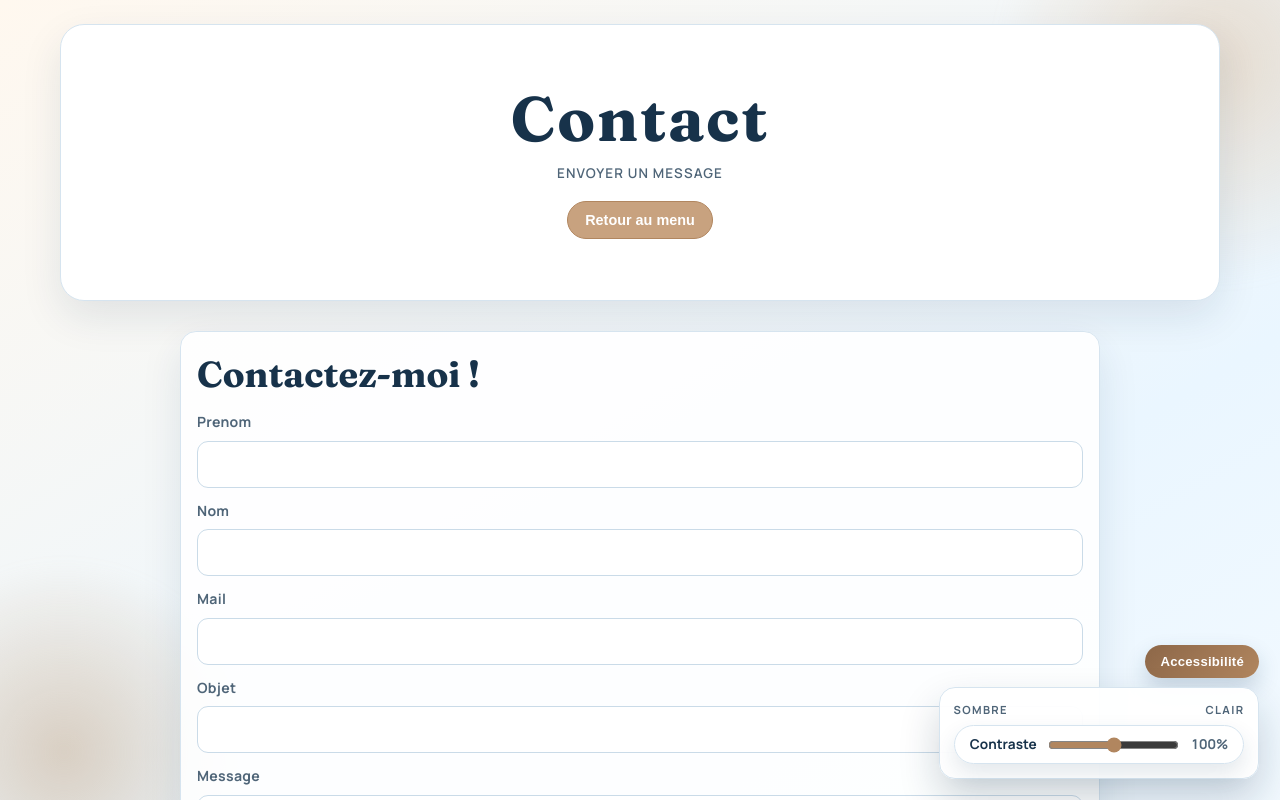
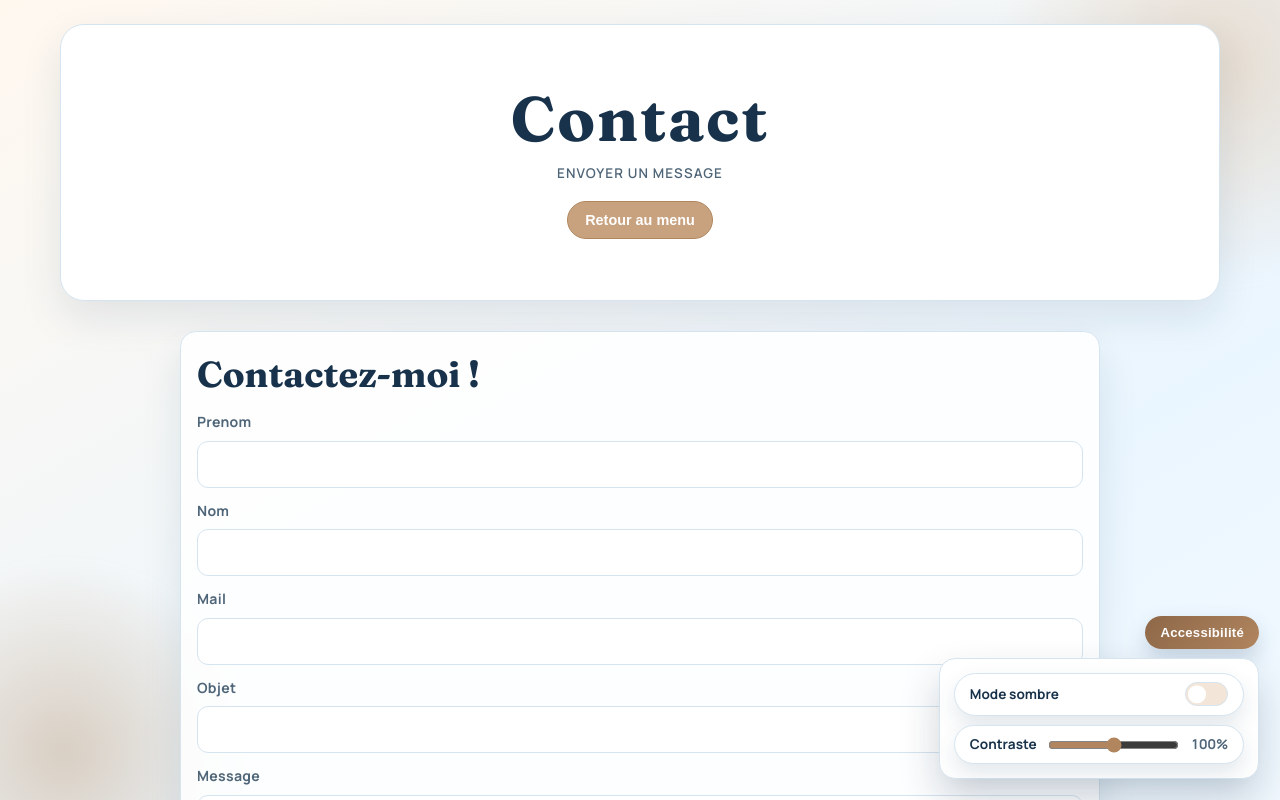
Before and after one commit to XBanditxPandaX/photo_project, a React (Vite) app in the folder frontend/: page /contact in a window 1280 px wide. Both pictures are taken after a click on the button "Accessibilité". Shown: the top 800 px of the page. Built offline with nearby package versions, Linux system fonts and the light colour scheme; no server answers.

Commit message:
feat : ajout du mode sombre persistant + adaptation en fonction des paramètres du navigateur

```diff
--- a/frontend/src/App.css
+++ b/frontend/src/App.css
@@ -6,9 +6,13 @@
   --bg-bottom: #f8fcff;
   --surface: #ffffff;
   --surface-soft: #f5f9fc;
+  --surface-card: rgba(255, 255, 255, 0.86);
+  --surface-card-soft: rgba(255, 255, 255, 0.8);
   --text-primary: #17324a;
   --text-secondary: #4f6578;
   --border-soft: #d6e4ef;
+  --border-card: #d9e7f1;
+  --border-card-soft: #c6dae8;
   --accent: #b1865f;
   --accent-light: #c8a27f;
   --accent-strong: #8d6748;
@@ -23,6 +27,31 @@
   --radius-sm: 10px;
   --contrast-level: 1;
   --brightness-level: 1;
+  color-scheme: light;
+}
+
+:root[data-theme='dark'] {
+  --bg-top: #1d1712;
+  --bg-mid: #231b14;
+  --bg-bottom: #2b2219;
+  --surface: #2a211a;
+  --surface-soft: #342820;
+  --surface-card: rgba(42, 33, 26, 0.94);
+  --surface-card-soft: rgba(56, 43, 33, 0.92);
+  --text-primary: #f4e8da;
+  --text-secondary: #ccb59d;
+  --border-soft: #5d4938;
+  --border-card: #7a624d;
+  --border-card-soft: #8d735b;
+  --accent: #b58b66;
+  --accent-light: #c7a27f;
+  --accent-strong: #946f50;
+  --accent-soft: #49382b;
+  --accent-cool: #d2b292;
+  --danger: #ff8f8f;
+  --shadow-soft: 0 16px 40px rgba(0, 0, 0, 0.42);
+  --shadow-hover: 0 22px 44px rgba(0, 0, 0, 0.5);
+  color-scheme: dark;
 }
 
 * {
@@ -140,17 +169,6 @@ body::after {
   transform: translateY(-1px);
 }
 
-.accessibility-labels {
-  width: 100%;
-  display: flex;
-  justify-content: space-between;
-  font-size: 0.7rem;
-  font-weight: 700;
-  letter-spacing: 0.12em;
-  text-transform: uppercase;
-  color: var(--text-secondary);
-}
-
 .accessibility-slider {
   display: grid;
   grid-template-columns: auto 1fr auto;
@@ -159,13 +177,60 @@ body::after {
   padding: 0.55rem 0.95rem;
   border-radius: 999px;
   border: 1px solid var(--border-soft);
-  background: rgba(255, 255, 255, 0.9);
+  background: var(--surface);
   box-shadow: 0 10px 22px rgba(26, 66, 102, 0.12);
   font-size: 0.85rem;
   font-weight: 700;
   color: var(--text-primary);
   width: 100%;
   min-width: 0;
+}
+
+.accessibility-toggle {
+  display: flex;
+  justify-content: space-between;
+  align-items: center;
+  gap: 0.85rem;
+  padding: 0.55rem 0.95rem;
+  border-radius: 999px;
+  border: 1px solid var(--border-soft);
+  background: var(--surface);
+  box-shadow: 0 10px 22px rgba(26, 66, 102, 0.12);
+  font-size: 0.85rem;
+  font-weight: 700;
+  color: var(--text-primary);
+}
+
+.accessibility-switch {
+  width: 2.7rem;
+  height: 1.5rem;
+  border: 1px solid var(--border-soft);
+  border-radius: 999px;
+  background: var(--accent-soft);
+  cursor: pointer;
+  position: relative;
+  transition: background 0.2s ease, border-color 0.2s ease;
+}
+
+.accessibility-switch-thumb {
+  position: absolute;
+  top: 50%;
+  left: 0.14rem;
+  width: 1.1rem;
+  height: 1.1rem;
+  border-radius: 50%;
+  background: #ffffff;
+  transform: translateY(-50%);
+  transition: transform 0.2s ease;
+}
+
+.accessibility-switch.is-on {
+  background: var(--accent);
+  border-color: var(--accent-strong);
+}
+
+.accessibility-switch.is-on .accessibility-switch-thumb {
+  transform: translate(1.15rem, -50%);
 }
 
 .accessibility-slider input[type="range"] {
@@ -208,24 +273,22 @@ body::after {
 
 .accessibility-trigger:hover {
   transform: translateY(-1px);
-  background: linear-gradient(135deg, #b94c24 0%, #d65b2f 100%);
+  background: linear-gradient(135deg, var(--accent) 0%, var(--accent-light) 100%);
 }
 
 .accessibility-panel {
   width: min(320px, 78vw);
   max-width: calc(100vw - 2.6rem);
+  display: flex;
+  flex-direction: column;
+  gap: 0.55rem;
   padding: 0.85rem;
   border-radius: 16px;
   border: 1px solid var(--border-soft);
-  background: rgba(255, 255, 255, 0.95);
+  background: var(--surface);
   box-shadow: 0 20px 40px rgba(15, 42, 67, 0.2);
   animation: pop-in 0.2s ease both;
   box-sizing: border-box;
-}
-
-.accessibility-panel .accessibility-labels {
-  width: 100%;
-  margin-bottom: 0.45rem;
 }
 
 .main {
@@ -261,13 +324,13 @@ body::after {
   min-height: 250px;
   object-fit: cover;
   border-radius: 12px;
-  border: 1px solid #d9e7f1;
+  border: 1px solid var(--border-card);
 }
 
 .hero-overlay {
   border-radius: 12px;
-  border: 1px solid #dbe8f2;
-  background: rgba(255, 255, 255, 0.78);
+  border: 1px solid var(--border-card);
+  background: var(--surface-card);
   padding: 1.15rem 1rem;
   display: flex;
   flex-direction: column;
@@ -350,7 +413,7 @@ body::after {
   margin: 0 0 1.7rem;
   padding: 1rem;
   border-radius: 16px;
-  border: 1px solid #d8e7f2;
+  border: 1px solid var(--border-card);
   background: var(--surface);
   box-shadow: var(--shadow-soft);
   animation: fade-up 0.5s ease both;
@@ -376,8 +439,8 @@ body::after {
   color: var(--text-secondary);
   padding: 0.7rem 0.78rem;
   border-radius: 11px;
-  border: 1px dashed #c6dae8;
-  background: rgba(255, 255, 255, 0.8);
+  border: 1px dashed var(--border-card-soft);
+  background: var(--surface-card-soft);
 }
 
 .loading,
@@ -409,7 +472,7 @@ body::after {
   padding: 1rem 1rem 1.2rem;
   border: 1px solid var(--border-soft);
   border-radius: 18px;
-  background: rgba(255, 255, 255, 0.85);
+  background: var(--surface-card);
   box-shadow: var(--shadow-soft);
   animation: fade-up 0.5s ease both;
 }
@@ -497,7 +560,7 @@ body::after {
   overflow: hidden;
   cursor: pointer;
   position: relative;
-  border: 1px solid #dce8f1;
+  border: 1px solid var(--border-card);
   box-shadow: 0 8px 20px rgba(26, 66, 102, 0.16);
   transform-origin: center;
   transition: transform 0.25s ease, box-shadow 0.25s ease;
@@ -589,7 +652,7 @@ body::after {
   padding: 1rem;
   border: 1px solid var(--border-soft);
   border-radius: 18px;
-  background: rgba(255, 255, 255, 0.88);
+  background: var(--surface-card);
   box-shadow: var(--shadow-soft);
 }
 
@@ -649,7 +712,7 @@ body::after {
   overflow: hidden;
   cursor: pointer;
   position: relative;
-  border: 1px solid #d9e7f1;
+  border: 1px solid var(--border-card);
   box-shadow: 0 8px 20px rgba(26, 66, 102, 0.16);
   transition: transform 0.24s ease, box-shadow 0.24s ease;
 }
@@ -695,8 +758,8 @@ body::after {
   overflow: hidden;
   border-radius: var(--radius-sm);
   cursor: pointer;
-  border: 1px solid #d9e7f1;
-  background: #ffffff;
+  border: 1px solid var(--border-card);
+  background: var(--surface-card);
 }
 
 .photo-card-image {
@@ -982,7 +1045,7 @@ body::after {
   margin: 0 auto 0.6rem;
   border: 1px solid var(--border-soft);
   border-radius: 14px;
-  background: rgba(255, 255, 255, 0.75);
+  background: var(--surface-card-soft);
   text-align: center;
   padding: 0.8rem;
   box-shadow: var(--shadow-soft);
@@ -1125,7 +1188,7 @@ body::after {
   padding: 1rem;
   border: 1px solid var(--border-soft);
   border-radius: 16px;
-  background: rgba(255, 255, 255, 0.88);
+  background: var(--surface-card);
   box-shadow: var(--shadow-soft);
   animation: fade-up 0.5s ease both;
 }
@@ -1152,11 +1215,12 @@ body::after {
 
 .contact-form .form-group input,
 .contact-form .form-group textarea {
-  background: #ffffff;
-  border: 1px solid #cadbe8;
+  background: var(--surface);
+  border: 1px solid var(--border-soft);
   border-radius: 11px;
   padding: 0.75rem 0.82rem;
   font-size: 0.95rem;
+  color: var(--text-primary);
 }
 
 .contact-form .form-group textarea {
--- a/frontend/src/App.jsx
+++ b/frontend/src/App.jsx
@@ -3,17 +3,42 @@ import Hero from './components/Hero';
 import Gallery from './components/Gallery';
 import {useNavigate} from "react-router";
 
+const CONTRAST_STORAGE_KEY = 'contrastLevel';
+const DARK_MODE_STORAGE_KEY = 'darkModeEnabled';
+
+const getInitialContrast = () => {
+  const stored = Number(localStorage.getItem(CONTRAST_STORAGE_KEY));
+  return Number.isFinite(stored) && stored >= 70 && stored <= 130 ? stored : 100;
+};
+
+const getInitialDarkMode = () => {
+  const stored = localStorage.getItem(DARK_MODE_STORAGE_KEY);
+  if (stored === 'true') {
+    return true;
+  }
+  if (stored === 'false') {
+    return false;
+  }
+  return window.matchMedia('(prefers-color-scheme: dark)').matches;
+};
+
 function App() {
     const navigate=  useNavigate();
-    const [contrast, setContrast] = useState(() => Number(localStorage.getItem('contrastLevel')) || 100);
+    const [contrast, setContrast] = useState(getInitialContrast);
+    const [isDarkMode, setIsDarkMode] = useState(getInitialDarkMode);
     const [isAccessibilityOpen, setIsAccessibilityOpen] = useState(false);
 
     useEffect(() => {
       const level = contrast / 100;
       document.documentElement.style.setProperty('--contrast-level', level);
       document.documentElement.style.setProperty('--brightness-level', level);
-      localStorage.setItem('contrastLevel', String(contrast));
+      localStorage.setItem(CONTRAST_STORAGE_KEY, String(contrast));
     }, [contrast]);
+
+    useEffect(() => {
+      document.documentElement.dataset.theme = isDarkMode ? 'dark' : 'light';
+      localStorage.setItem(DARK_MODE_STORAGE_KEY, String(isDarkMode));
+    }, [isDarkMode]);
 
   return (
     <>
@@ -48,9 +73,18 @@ function App() {
         </button>
         {isAccessibilityOpen && (
           <div className="accessibility-panel" role="dialog" aria-label="Parametres d'accessibilite">
-            <div className="accessibility-labels">
-              <span>Sombre</span>
-              <span>Clair</span>
+            <div className="accessibility-toggle">
+              <span>Mode sombre</span>
+              <button
+                type="button"
+                role="switch"
+                aria-checked={isDarkMode}
+                aria-label="Activer ou desactiver le mode sombre"
+                className={`accessibility-switch${isDarkMode ? ' is-on' : ''}`}
+                onClick={() => setIsDarkMode((prev) => !prev)}
+              >
+                <span className="accessibility-switch-thumb" />
+              </button>
             </div>
             <label className="accessibility-slider">
               <span>Contraste</span>
--- a/frontend/src/components/ContactPage.jsx
+++ b/frontend/src/components/ContactPage.jsx
@@ -2,8 +2,28 @@ import { useEffect, useState } from 'react';
 import contactService from '../services/contactService';
 import { useNavigate } from 'react-router';
 
+const CONTRAST_STORAGE_KEY = 'contrastLevel';
+const DARK_MODE_STORAGE_KEY = 'darkModeEnabled';
+
+const getInitialContrast = () => {
+  const stored = Number(localStorage.getItem(CONTRAST_STORAGE_KEY));
+  return Number.isFinite(stored) && stored >= 70 && stored <= 130 ? stored : 100;
+};
+
+const getInitialDarkMode = () => {
+  const stored = localStorage.getItem(DARK_MODE_STORAGE_KEY);
+  if (stored === 'true') {
+    return true;
+  }
+  if (stored === 'false') {
+    return false;
+  }
+  return window.matchMedia('(prefers-color-scheme: dark)').matches;
+};
+
 function ContactPage() {
-  const [contrast, setContrast] = useState(() => Number(localStorage.getItem('contrastLevel')) || 100);
+  const [contrast, setContrast] = useState(getInitialContrast);
+  const [isDarkMode, setIsDarkMode] = useState(getInitialDarkMode);
   const [isAccessibilityOpen, setIsAccessibilityOpen] = useState(false);
   const navigate = useNavigate();
   const [formData, setFormData] = useState({
@@ -43,8 +63,13 @@ function ContactPage() {
     const level = contrast / 100;
     document.documentElement.style.setProperty('--contrast-level', level);
     document.documentElement.style.setProperty('--brightness-level', level);
-    localStorage.setItem('contrastLevel', String(contrast));
+    localStorage.setItem(CONTRAST_STORAGE_KEY, String(contrast));
   }, [contrast]);
+
+  useEffect(() => {
+    document.documentElement.dataset.theme = isDarkMode ? 'dark' : 'light';
+    localStorage.setItem(DARK_MODE_STORAGE_KEY, String(isDarkMode));
+  }, [isDarkMode]);
 
   return (
     <>
@@ -122,9 +147,18 @@ function ContactPage() {
         </button>
         {isAccessibilityOpen && (
           <div className="accessibility-panel" role="dialog" aria-label="Parametres d'accessibilite">
-            <div className="accessibility-labels">
-              <span>Sombre</span>
-              <span>Clair</span>
+            <div className="accessibility-toggle">
+              <span>Mode sombre</span>
+              <button
+                type="button"
+                role="switch"
+                aria-checked={isDarkMode}
+                aria-label="Activer ou desactiver le mode sombre"
+                className={`accessibility-switch${isDarkMode ? ' is-on' : ''}`}
+                onClick={() => setIsDarkMode((prev) => !prev)}
+              >
+                <span className="accessibility-switch-thumb" />
+              </button>
             </div>
             <label className="accessibility-slider">
               <span>Contraste</span>
--- a/frontend/src/main.jsx
+++ b/frontend/src/main.jsx
@@ -4,6 +4,12 @@ import App from './App.jsx'
 import './App.css'
 import {BrowserRouter, Route, Routes} from "react-router";
 import ContactPage from "./components/ContactPage.jsx";
+
+const savedDarkMode = localStorage.getItem('darkModeEnabled');
+const shouldUseDarkMode = savedDarkMode === null
+  ? window.matchMedia('(prefers-color-scheme: dark)').matches
+  : savedDarkMode === 'true';
+document.documentElement.dataset.theme = shouldUseDarkMode ? 'dark' : 'light';
 
 ReactDOM.createRoot(document.getElementById('root')).render(
   <React.StrictMode>
```
Also changed, not shown: 5 other files (tests, documents, lock files or other folders). Lines whose indentation alone changed are shown as unchanged.
